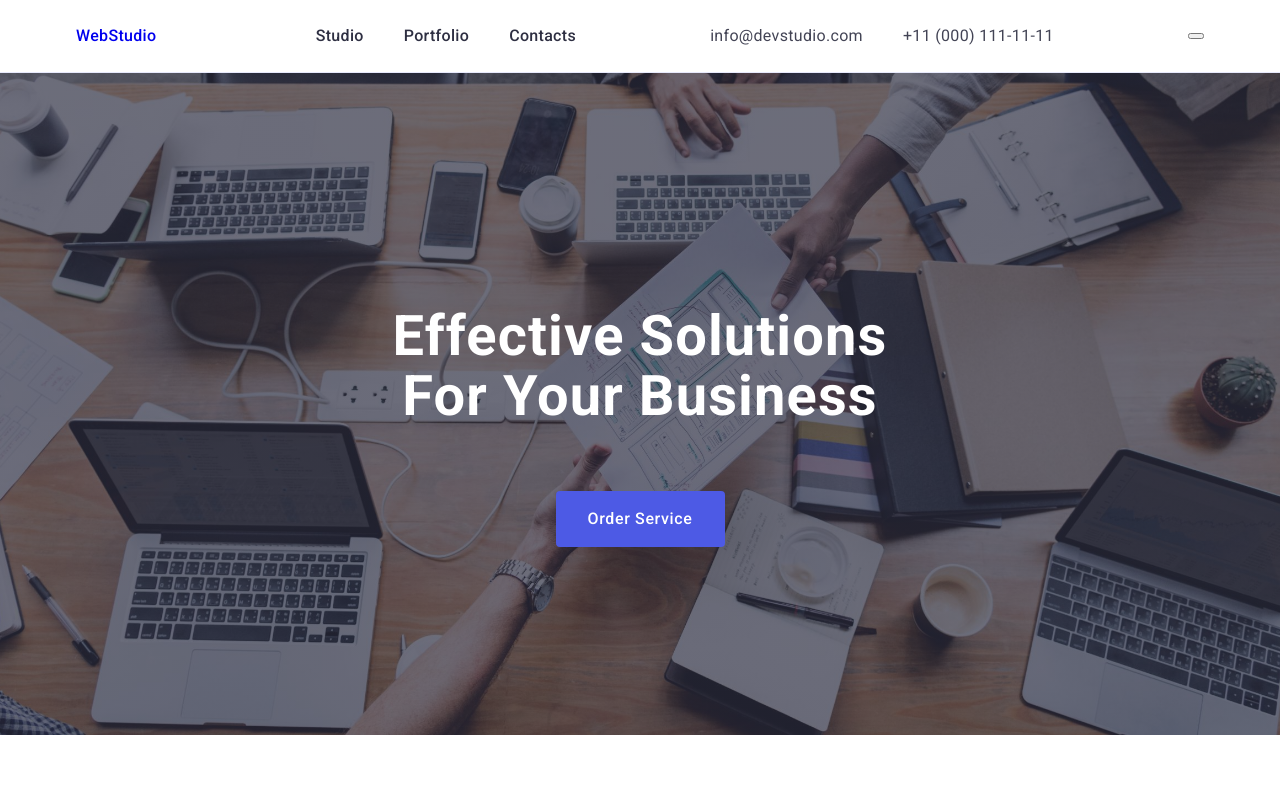
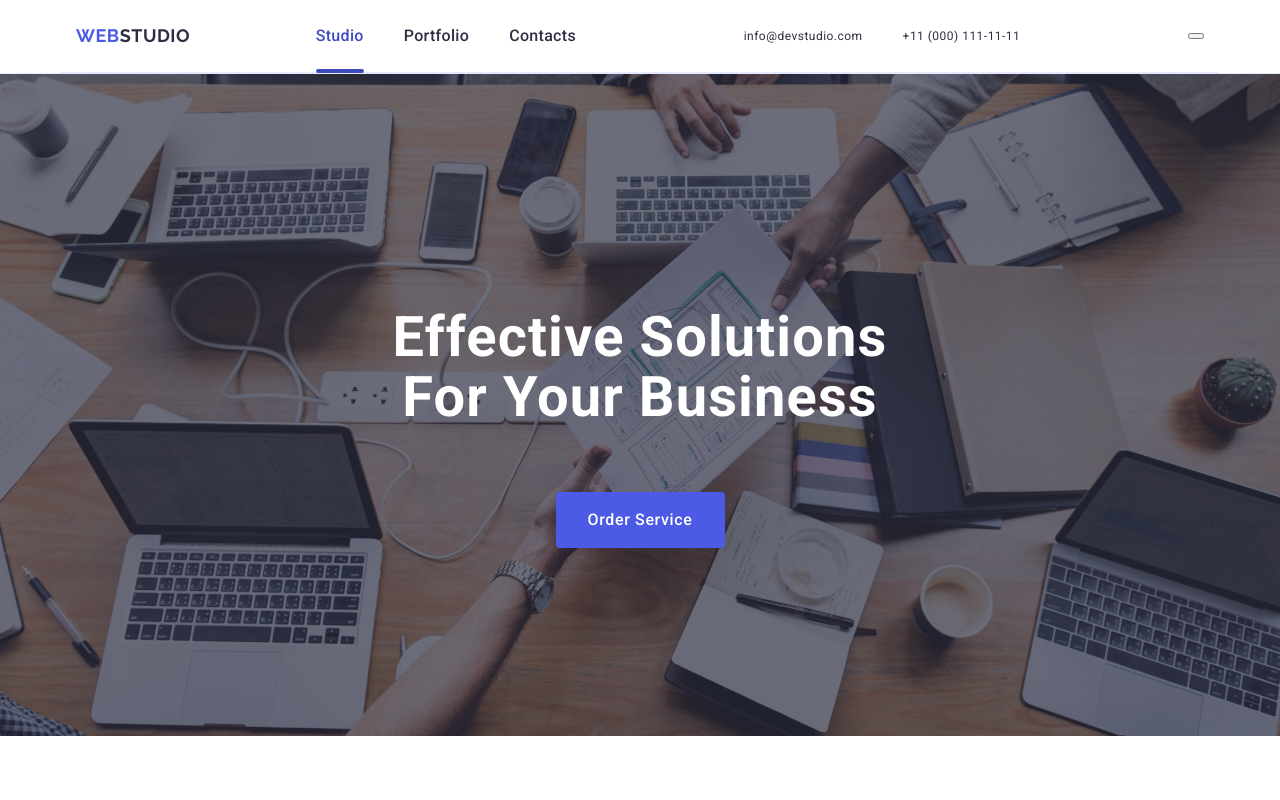
Before and after one commit to nataliatgr/-goit-markup-hw-06, a plain HTML site: page index.html in a window 1280 px wide. Shown: the top 800 px of the page. Drawn offline with nearby package versions, Linux system fonts and the light colour scheme.

Commit message:
Update header.css

```diff
--- a/css/layout/header.css
+++ b/css/layout/header.css
@@ -255,34 +255,127 @@ letter-spacing: 0.4px;
     align-items: center;
   }
 
+  .header-top {
+    border-bottom: 1px solid #e7e9fc;
+    box-shadow: 0px 2px 1px rgba(46, 47, 66, 0.08), 0px 1px 1px rgba(46, 47, 66, 0.16), 0px 1px 6px rgba(46, 47, 66, 0.08);
+}
 
 .new-link {
+  padding top: 24px;
+  padding bottom: 24px;
+  display: block;
+}
+
+.acsent-logo-top {
+  color: #2e2f42;
+}
+.link-nav-link {
+font-weight: 500;
+font-size: 16px;
+line-height: 1.5;
+letter-spacing: 0.02em;
+color: #2e2f42;
+padding-top: 24px;
+padding-bottom: 24px;
+position: relative;
+transition: color 250ms cubic-bezier(0.4, 0, 0.2, 1);
+}
+.curent {
+color: #404bbf;
+}
+
+.link-logotype-top {
+  font-family: "Raleway", sans-serif;
+  font-weight: 700;
+  font-size: 18px;
+  line-height: 1.17;
+  letter-spacing: 0.03em;
+  text-transform: uppercase;
+  color: #4d5ae5;
+  margin-bottom: 16px;
+}
+.link-logotype-top {
+  display: inline-block;
+  margin: 16px;
+  margin-left: 0;
+}
+
+.acsent-logo {
+  color: #f4f4fd;
+  }
+.curent::after {
+  position: absolute;
+  content: "";
+  left: 0;
+  bottom: -1px;
+  height: 4px;
+  background-color: #404bbf;
+  border-radius: 2px;
+  width: 100%;
+  display: block;
+}
+
+.contacts-top {
+  display: flex;
+  gap: 40px;
   transition: color 250ms cubic-bezier(0.4, 0, 0.2, 1);
 }
 
-.link:focus,
-.link:hover {
-  color: #404bbf;
+  .link-nav-link:hover {
+      color: #404bbf;
+  }
+  .link-nav-link:focus {
+      color: #404bbf;
+  }
+  .link:active {
+      color: #404bbf;
+  }
+  .link {
+      color: #2e2f42;
+      transition: color 250ms cubic-bezier(0.4, 0, 0.2, 1);
+  }
+  .header-top {
+      justify-content: center;
+align-items: center;
+flex-shrink: 0;
+background: var(--white, #fff);
+    }
+    .container-top {
+      display: flex;
+      justify-content: space-between;
+      width: 1158px;
+      border-bottom: 1px solid var(--cornflower, #e7e9fc);
+      background: var(--white, #fff);
+      align-items: center;
+      }
+.upper-nav {
+display: flex;
+align-items: center;
 }
-.contacts {
-  font-size: 16px;
-  line-height: 1.5; /* 150% */
-  letter-spacing: 0.32px;
-  width: auto;
-  padding: 0;
-  align-items: center;
-}
-.contacts-top {
+.contact-nav {
   display: flex;
   gap: 40px;
+  transition: color 250ms cubic-bezier(0.4, 0, 0.2, 1);
 }
 
-.contacts-top .link {
-  color: #434455;
-}
-.link:focus,
-.link:hover {
+  .contacts {
+      font-style: normal;
+  }
+  .contacts-top {
+      display: flex;
+      gap: 40px;
+  }
+  .contacts .link:hover {
+      color: #404bbf;
+      }
+  .contacts .link:focus {
   color: #404bbf;
-}
+  }
+  .order-button:hover {
+      background-color: #404BBF
+  }
+  .order-button:focus {
+      background-color: #404BBF;
+  }
 
 }
```
